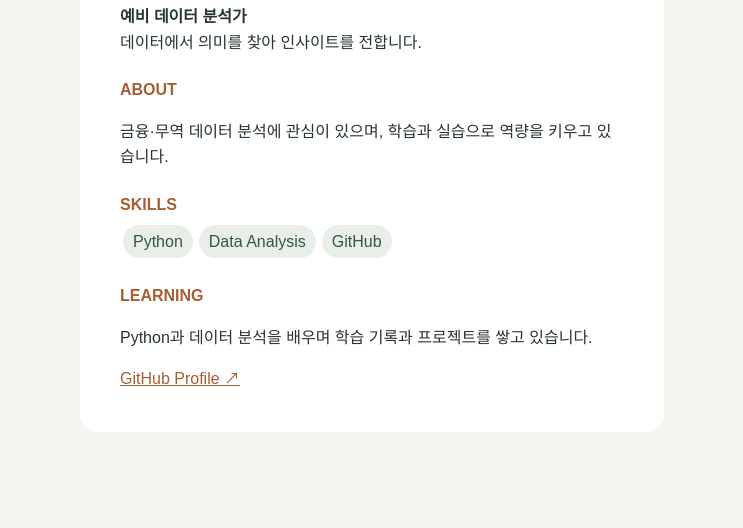
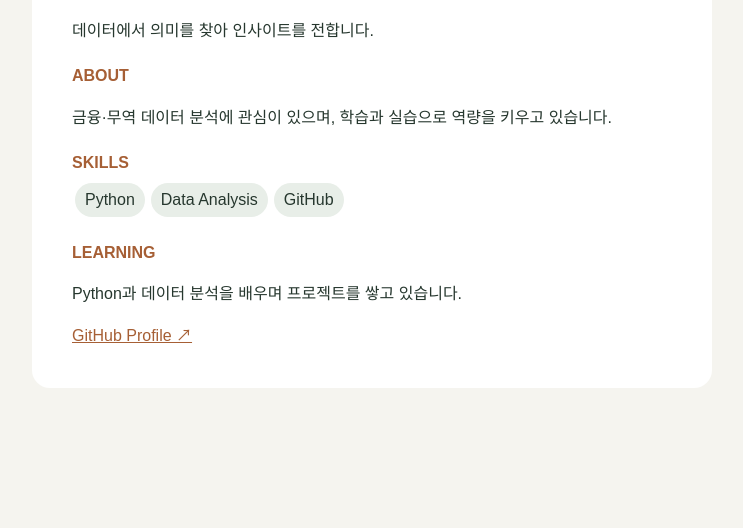
Before and after one commit to YJin03/261113_empty, a plain HTML site: page index.html in a window 1280 px wide. Shown: the part 272-800 px from the top of the page, without its empty margins (268-1011 px from the left). Drawn offline with Linux system fonts and the light colour scheme.

Commit message:
Trim introduction page below 1024 characters

```diff
--- a/index.html
+++ b/index.html
@@ -1 +1 @@
-<!doctype html><html lang="ko"><meta charset="utf-8"><meta name="viewport" content="width=device-width,initial-scale=1"><title>YANGJH | Analyst</title><style>*{box-sizing:border-box}body{margin:0;background:#f5f4ef;color:#26372e;font:16px/1.6 Arial}main{max-width:620px;margin:8vh auto;padding:18px}section{background:#fff;padding:clamp(22px,6vw,40px);border-radius:18px}small,h2{color:#a65f35}h1{font-size:clamp(2.5rem,9vw,4rem);margin:10px 0}h2{font-size:1rem;margin:22px 0 4px}.tag{display:inline-block;background:#e8eee8;color:#355644;padding:4px 10px;border-radius:20px;margin:3px}@media(max-width:480px){main{margin:3vh auto;padding:12px}}</style><main><section><small>HELLO, I'M</small><h1>YANGJH.</h1><p><b>예비 데이터 분석가</b><br>데이터에서 의미를 찾아 인사이트를 전합니다.</p><h2>ABOUT</h2><p>금융·무역 데이터 분석에 관심이 있으며, 학습과 실습으로 역량을 키우고 있습니다.</p><h2>SKILLS</h2><span class="tag">Python</span><span class="tag">Data Analysis</span><span class="tag">GitHub</span><h2>LEARNING</h2><p>Python과 데이터 분석을 배우며 학습 기록과 프로젝트를 쌓고 있습니다.</p><a href="https://github.com/YJin03" style="color:#a65f35">GitHub Profile ↗</a></section></main></html>
+<!doctype html><html lang="ko"><meta charset="utf-8"><meta name="viewport" content="width=device-width,initial-scale=1"><title>YANGJH | Data Analyst</title><style>body{margin:0;padding:8vh 5vw;background:#f5f4ef;color:#26372e;font:16px/1.6 Arial}main{max-width:600px;margin:auto;background:white;padding:clamp(22px,6vw,40px);border-radius:18px}h1{font-size:clamp(2.5rem,9vw,4rem);margin:8px 0}h2{color:#a65f35;font-size:1rem;margin:20px 0 4px}.tag{display:inline-block;background:#e8eee8;padding:4px 10px;border-radius:20px;margin:3px}@media(max-width:480px){body{padding:3vh 12px}}</style><main><small>HELLO, I'M</small><h1>YANGJH.</h1><b>예비 데이터 분석가</b><p>데이터에서 의미를 찾아 인사이트를 전합니다.</p><h2>ABOUT</h2><p>금융·무역 데이터 분석에 관심이 있으며, 학습과 실습으로 역량을 키우고 있습니다.</p><h2>SKILLS</h2><span class="tag">Python</span><span class="tag">Data Analysis</span><span class="tag">GitHub</span><h2>LEARNING</h2><p>Python과 데이터 분석을 배우며 프로젝트를 쌓고 있습니다.</p><a href="https://github.com/YJin03" style="color:#a65f35">GitHub Profile ↗</a></main></html>
```
